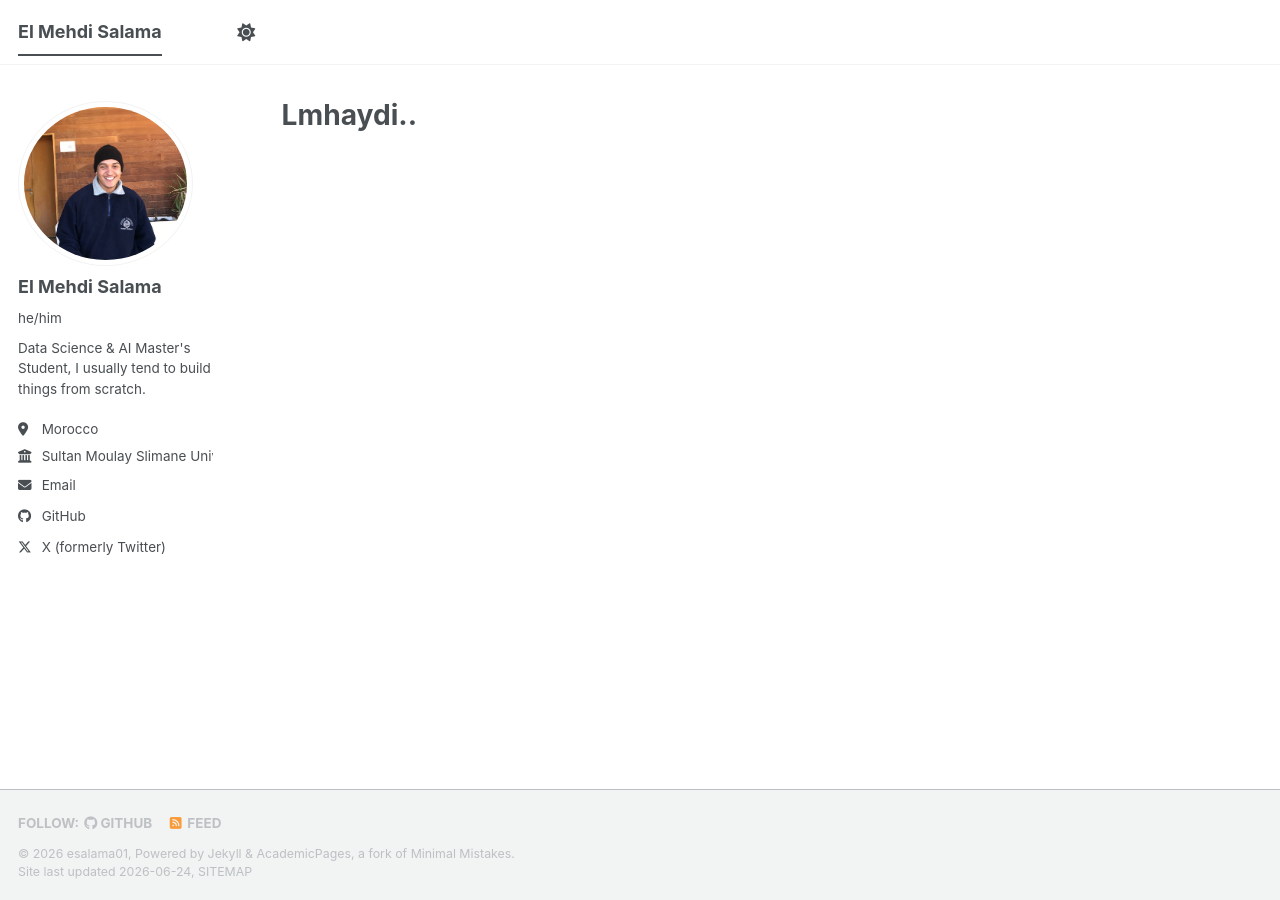
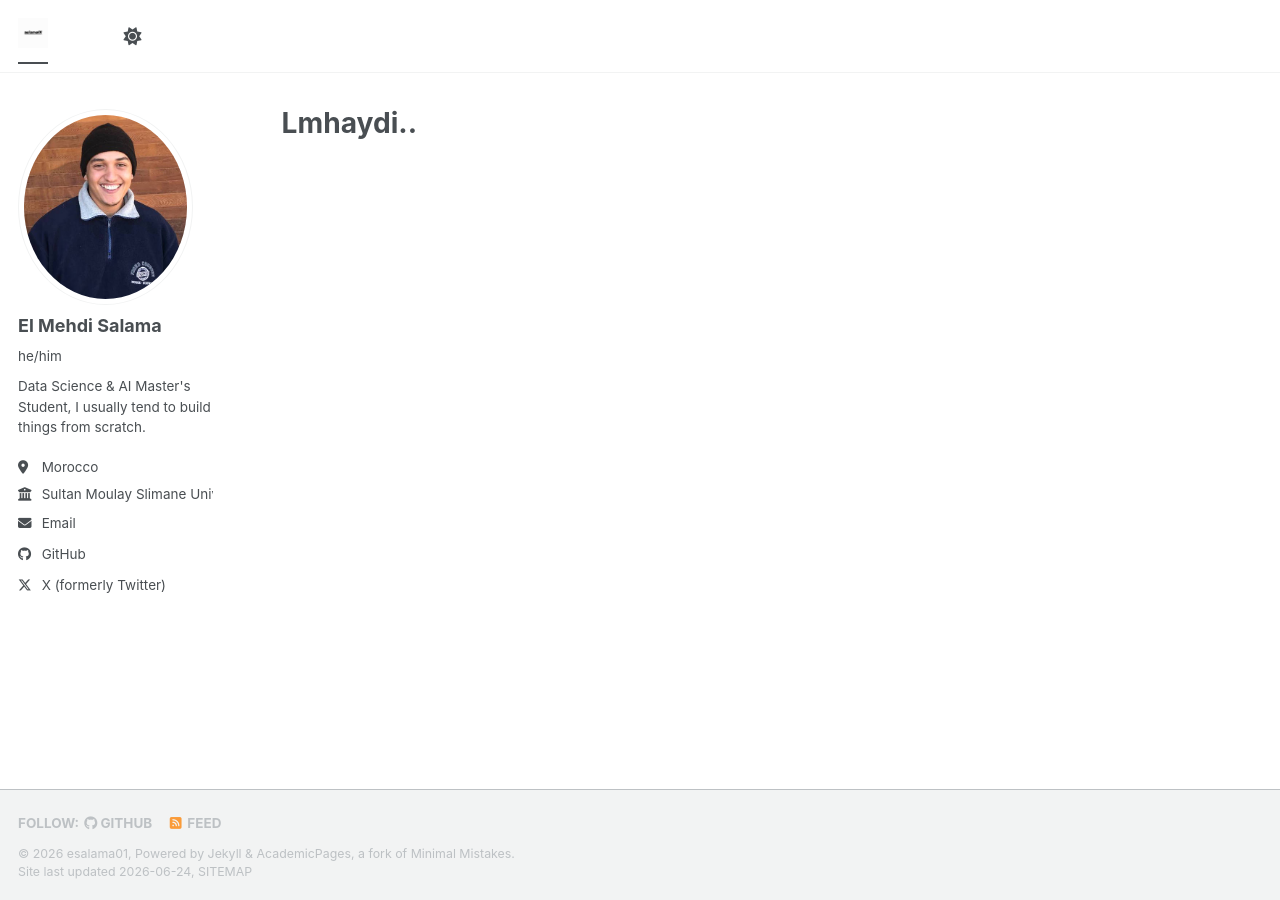
Before and after one commit to esalama01/esalama01.github.io, a Jekyll site: the page built from _pages/about.md, in a window 1280 px wide. Built offline with Jekyll 4.4.1, drawn with Linux system fonts in a browser that asks for light colours; a style sheet for code colours, icons or effects is not loaded.

Commit message:
Swap masthead text for animated GIF

```diff
--- a/_includes/masthead.html
+++ b/_includes/masthead.html
@@ -6,7 +6,9 @@
         <button><span class="navicon"></span></button>
         <ul class="visible-links">
           <li class="masthead__menu-item masthead__menu-item--lg persist {% if page.url == '/' or page.url == '/index.html' %}selected{% endif %}">
-            <a href="{{ base_path }}/">{{ site.title }}</a>
+            <a href="{{ base_path }}/">
+              <img src="{{ base_path }}/images/logo_gif.gif" alt="esalama01" style="max-height: 35px; vertical-align: middle; padding-bottom: 5px;">
+            </a>
           </li>
           {% for link in site.data.navigation.main %}
             {% if link.url contains 'http' %}
```
Also changed, not shown: images/ana.jpg.
